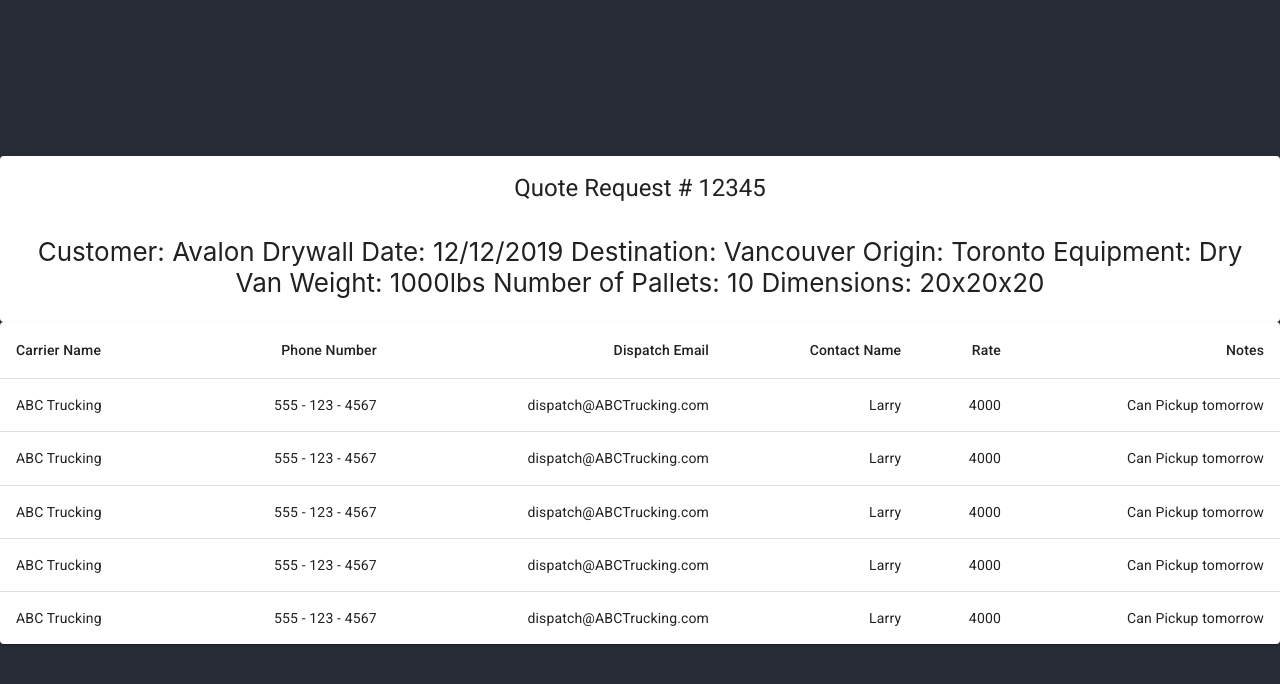
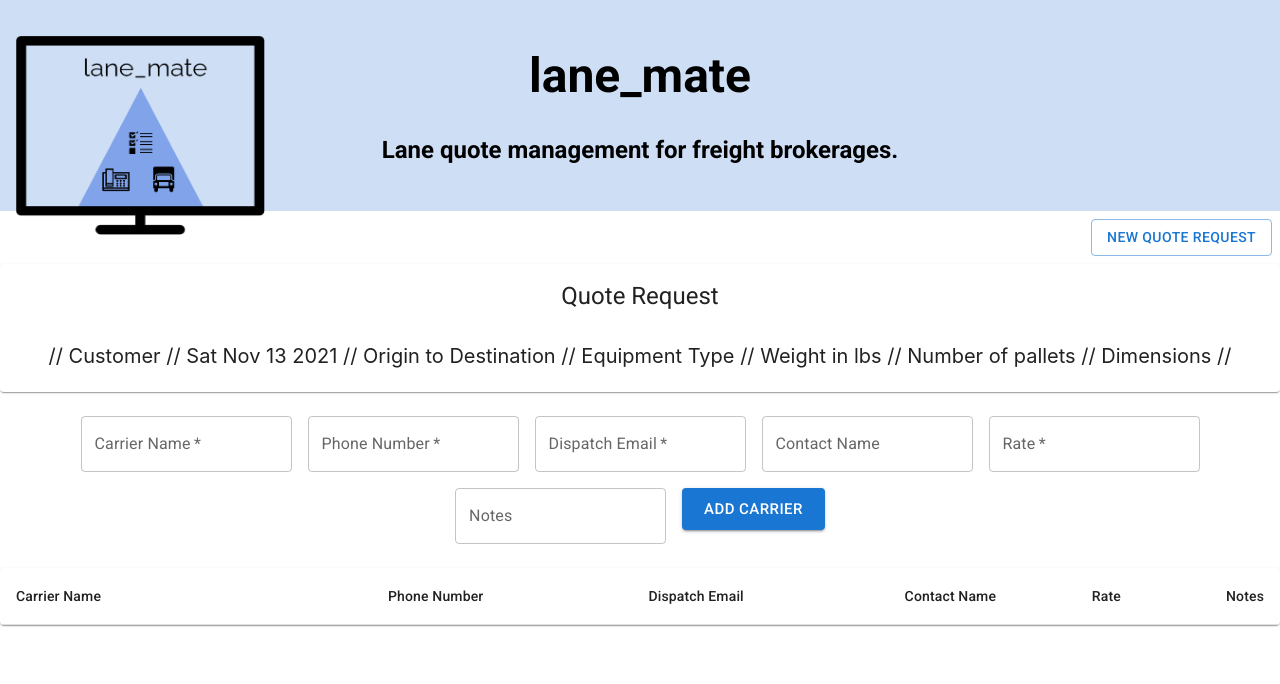
Before and after one commit to LenLeonard/lane_mate, a React (Create React App) app in the folder lane_mate_frontend/: page / in a window 1280 px wide. Shown: the top 684 px of the page. Built offline with nearby package versions, Linux system fonts and the light colour scheme.

Commit message:
updated everything

```diff
--- a/lane_mate_frontend/public/index.html
+++ b/lane_mate_frontend/public/index.html
@@ -28,7 +28,7 @@
       work correctly both with client-side routing and a non-root public URL.
       Learn how to configure a non-root public URL by running `npm run build`.
     -->
-    <title>React App</title>
+    <title>lane_mate</title>
     <meta name="viewport" content="initial-scale=1, width=device-width" />
   </head>
   <body>
--- a/lane_mate_frontend/src/App.css
+++ b/lane_mate_frontend/src/App.css
@@ -3,7 +3,7 @@
 }
 
 .App-header {
-  background-color: #282c34;
+  background-color: #ffffff;
   min-height: 100vh;
   display: flex;
   flex-direction: column;
@@ -12,3 +12,27 @@
   font-size: calc(10px + 2vmin);
   color: white;
 }
+
+.logo {
+  height: 200px;
+  width: 250px;
+}
+.header {
+  text-align: center;
+  padding: 15px 0;
+  background-color: #cedef4;
+  font-weight: bold;
+  color: #000000;
+  position: rela1tive;
+  font-size: 1.5em;
+  font-family: "Roboto", sans-serif;
+}
+.header img {
+  position: absolute;
+  left: 15px;
+  top: 35px;
+}
+
+.laneCardText {
+  font-size: 20px;
+}
--- a/lane_mate_frontend/src/App.js
+++ b/lane_mate_frontend/src/App.js
@@ -1,26 +1,17 @@
 import "./App.css";
 import CarrierTable from "./CarrierTable";
-import QuoteCard from "./QuoteCard";
+
+import Header from "./Header";
+import FormDialog from "./Dialog";
 
 function App() {
-  const quoteObject = {
-    Customer: "Avalon Drywall",
-    quoteDate: "12/12/2019",
-    quoteNumber: "12345",
-    destination: "Vancouver",
-    origin: "Toronto",
-    equipment: "Dry Van",
-    weight: "1000",
-    numberOfPallets: "10",
-    dimensions: "20x20x20",
-  };
-
   return (
     <div className="App">
-      <header className="App-header">
-        <QuoteCard quote={quoteObject} />
-        <CarrierTable />
-      </header>
+      <Header />
+      <FormDialog />
+
+      <p></p>
+      <CarrierTable />
     </div>
   );
 }
--- a/lane_mate_frontend/src/CarrierTable.js
+++ b/lane_mate_frontend/src/CarrierTable.js
@@ -6,6 +6,10 @@ import TableContainer from "@mui/material/TableContainer";
 import TableHead from "@mui/material/TableHead";
 import TableRow from "@mui/material/TableRow";
 import Paper from "@mui/material/Paper";
+import Box from "@mui/material/Box";
+import { TextField } from "@mui/material";
+import Button from "@mui/material/Button";
+import { useState } from "react";
 
 function createData(
   carrierName,
@@ -18,51 +22,108 @@ function createData(
   return { carrierName, phoneNumber, dispatchEmail, contactName, rate, notes };
 }
 
-const rows = [
-  createData(
-    "ABC Trucking",
-    "555 - 123 - 4567",
-    "dispatch@ABCTrucking.com",
-    "Larry",
-    4000,
-    "Can Pickup tomorrow"
-  ),
-  createData(
-    "ABC Trucking",
-    "555 - 123 - 4567",
-    "dispatch@ABCTrucking.com",
-    "Larry",
-    4000,
-    "Can Pickup tomorrow"
-  ),
-  createData(
-    "ABC Trucking",
-    "555 - 123 - 4567",
-    "dispatch@ABCTrucking.com",
-    "Larry",
-    4000,
-    "Can Pickup tomorrow"
-  ),
-  createData(
-    "ABC Trucking",
-    "555 - 123 - 4567",
-    "dispatch@ABCTrucking.com",
-    "Larry",
-    4000,
-    "Can Pickup tomorrow"
-  ),
-  createData(
-    "ABC Trucking",
-    "555 - 123 - 4567",
-    "dispatch@ABCTrucking.com",
-    "Larry",
-    4000,
-    "Can Pickup tomorrow"
-  ),
-];
+const rows = [];
 
 export default function CarrierTable() {
+  const [carrierName, setCarrierName] = useState("");
+  const [phoneNumber, setPhoneNumber] = useState("");
+  const [dispatchEmail, setDispatchEmail] = useState("");
+  const [contactName, setContactName] = useState("");
+  const [rate, setRate] = useState("");
+  const [notes, setNotes] = useState("");
+
+  const handleSubmit = () => {
+    const newEntry = createData(
+      carrierName,
+      phoneNumber,
+      dispatchEmail,
+      contactName,
+      rate,
+      notes
+    );
+    rows.push(newEntry);
+    setCarrierName("");
+    setPhoneNumber("");
+    setDispatchEmail("");
+    setContactName("");
+    setRate("");
+    setNotes("");
+  };
+
   return (
+    <div>
+      <Box
+        component="form"
+        onSubmit={(e) => {
+          e.preventDefault();
+          handleSubmit(e);
+        }}
+        sx={{
+          "& > :not(style)": { m: 1 },
+        }}
+        noValidate
+        autoComplete="off"
+      >
+        <TextField
+          value={carrierName}
+          onChange={(e) => setCarrierName(e.target.value)}
+          label="Carrier Name"
+          variant="outlined"
+          margin="normal"
+          color="secondary"
+          required
+        />
+        <TextField
+          value={phoneNumber}
+          onChange={(e) => setPhoneNumber(e.target.value)}
+          label="Phone Number"
+          variant="outlined"
+          margin="normal"
+          color="secondary"
+          required
+        />
+        <TextField
+          value={dispatchEmail}
+          onChange={(e) => setDispatchEmail(e.target.value)}
+          label="Dispatch Email"
+          variant="outlined"
+          margin="normal"
+          color="secondary"
+          required
+        />
+        <TextField
+          value={contactName}
+          onChange={(e) => setContactName(e.target.value)}
+          label="Contact Name"
+          variant="outlined"
+          margin="normal"
+          color="secondary"
+        />
+        <TextField
+          value={rate}
+          onChange={(e) => setRate(e.target.value)}
+          label="Rate"
+          variant="outlined"
+          margin="normal"
+          color="secondary"
+          required
+        />
+        <TextField
+          value={notes}
+          onChange={(e) => setNotes(e.target.value)}
+          label="Notes"
+          variant="outlined"
+          margin="normal"
+          color="secondary"
+          multilinerows="4"
+        />
+
+        <Button variant="contained" color="primary" type="submit" size="large">
+          Add Carrier
+        </Button>
+      </Box>
+      <p></p>
+      <div>
         <TableContainer component={Paper}>
           <Table sx={{ minWidth: 650 }} aria-label="simple table">
             <TableHead>
@@ -94,5 +155,7 @@ export default function CarrierTable() {
             </TableBody>
           </Table>
         </TableContainer>
+      </div>
+    </div>
   );
 }
--- /dev/null
+++ b/lane_mate_frontend/src/Dialog.js
@@ -0,0 +1,187 @@
+import * as React from "react";
+import Button from "@mui/material/Button";
+import TextField from "@mui/material/TextField";
+import Dialog from "@mui/material/Dialog";
+import DialogActions from "@mui/material/DialogActions";
+import DialogContent from "@mui/material/DialogContent";
+import DialogContentText from "@mui/material/DialogContentText";
+import DialogTitle from "@mui/material/DialogTitle";
+import { useState } from "react";
+import QuoteCard from "./QuoteCard";
+import { CardActions } from "@mui/material";
+
+export default function FormDialog() {
+  const [quoteNumber, setQuoteNumber] = useState(1);
+  const [customerName, setCustomerName] = useState("");
+  const [origin, setOrigin] = useState("");
+  const [destination, setDestination] = useState("");
+  const [equipmentType, setEquipmentType] = useState("");
+  const [weight, setWeight] = useState("");
+  const [numberOfPallets, setNumberOfPallets] = useState("");
+  const [dimensions, setDimensions] = useState("");
+  const quoteDate = new Date().toDateString();
+
+  const [quoteObject, setQuoteObject] = useState({
+    quoteNumber: "",
+    quoteDate: new Date().toDateString(),
+    customerName: "Customer",
+    origin: "Origin",
+    destination: "Destination",
+    equipmentType: "Equipment Type",
+    weight: "Weight in",
+    numberOfPallets: "Number of ",
+    dimensions: "Dimensions",
+  });
+
+  function createQuoteObject(
+    quoteNumber,
+    quoteDate,
+    customerName,
+    origin,
+    destination,
+    equipmentType,
+    weight,
+    numberOfPallets,
+    dimensions
+  ) {
+    return {
+      quoteNumber: "# " + quoteNumber,
+      quoteDate: new Date().toDateString(),
+      customerName: customerName,
+      origin: origin,
+      destination: destination,
+      equipmentType: equipmentType,
+      weight: weight,
+      numberOfPallets: numberOfPallets,
+      dimensions: dimensions,
+    };
+  }
+
+  const [open, setOpen] = React.useState(false);
+
+  const handleClickOpen = () => {
+    setOpen(true);
+  };
+
+  const handleClose = () => {
+    setOpen(false);
+  };
+
+  const handleSubmit = () => {
+    setQuoteNumber(quoteNumber + 1);
+
+    const newQuoteObject = createQuoteObject(
+      quoteNumber,
+      quoteDate,
+      customerName,
+      origin,
+      destination,
+      equipmentType,
+      weight,
+      numberOfPallets,
+      dimensions
+    );
+
+    setQuoteObject(newQuoteObject);
+
+    handleClose();
+  };
+
+  return (
+    <div>
+      <CardActions sx={{ justifyContent: "flex-end" }}>
+        <Button variant="outlined" onClick={handleClickOpen}>
+          New Quote Request
+        </Button>
+      </CardActions>
+
+      <div>
+        <Dialog open={open} onClose={handleClose}>
+          <DialogTitle>Enter Quote Information</DialogTitle>
+          <DialogContent>
+            <DialogContentText>
+              Please enter Customer name, date, destination, orgin, equipment
+              type, weight, number of pallets and dimensions.
+            </DialogContentText>
+            <TextField
+              value={customerName}
+              onChange={(e) => setCustomerName(e.target.value)}
+              autoFocus
+              margin="dense"
+              id="name"
+              label="Customer"
+              type="outline"
+              variant="standard"
+            />
+
+            <TextField
+              value={origin}
+              onChange={(e) => setOrigin(e.target.value)}
+              autoFocus
+              margin="dense"
+              id="name"
+              label="Origin"
+              type="outline"
+              variant="standard"
+            />
+            <TextField
+              value={destination}
+              onChange={(e) => setDestination(e.target.value)}
+              autoFocus
+              margin="dense"
+              id="name"
+              label="Destination"
+              type="outline"
+              variant="standard"
+            />
+            <TextField
+              value={equipmentType}
+              onChange={(e) => setEquipmentType(e.target.value)}
+              autoFocus
+              margin="dense"
+              id="name"
+              label="Equipment Type"
+              type="outline"
+              variant="standard"
+            />
+            <TextField
+              value={numberOfPallets}
+              onChange={(e) => setNumberOfPallets(e.target.value)}
+              autoFocus
+              margin="dense"
+              id="name"
+              label="Number of Pallets"
+              type="outline"
+              variant="standard"
+            />
+            <TextField
+              value={weight}
+              onChange={(e) => setWeight(e.target.value)}
+              autoFocus
+              margin="dense"
+              id="name"
+              label="Weight"
+              type="outline"
+              variant="standard"
+            />
+            <TextField
+              value={dimensions}
+              onChange={(e) => setDimensions(e.target.value)}
+              autoFocus
+              margin="dense"
+              id="name"
+              label="Dimensions"
+              type="outline"
+              variant="standard"
+            />
+          </DialogContent>
+          <DialogActions>
+            <Button onClick={handleClose}>Cancel</Button>
+            <Button onClick={handleSubmit}>Submit</Button>
+          </DialogActions>
+        </Dialog>
+      </div>
+      <QuoteCard quote={quoteObject} />
+    </div>
+  );
+}
--- /dev/null
+++ b/lane_mate_frontend/src/Header.js
@@ -0,0 +1,17 @@
+import React from "react";
+import lanematelogo from "./assets/lanematelogo.png";
+
+export default function Header() {
+  return (
+    <header className="header">
+      <span>
+        <img src={lanematelogo} alt="Lane Mate Logo" className="logo" />
+      </span>
+
+      <span className="header-text">
+        <h1> lane_mate</h1>
+        <h4> Lane quote management for freight brokerages.</h4>
+      </span>
+    </header>
+  );
+}
--- a/lane_mate_frontend/src/QuoteCard.js
+++ b/lane_mate_frontend/src/QuoteCard.js
@@ -3,30 +3,44 @@ import CardContent from "@material-ui/core/CardContent";
 import CardHeader from "@material-ui/core/CardHeader";
 
 export default function QuoteCard(props) {
-  console.log(props);
-  console.log(props.quote.Customer);
-  const customer = props.quote.Customer;
-  const date = props.quote.quoteDate;
+  const customer = props.quote.customerName;
+  const quoteDate = props.quote.quoteDate;
   const quoteNumber = props.quote.quoteNumber;
   const destination = props.quote.destination;
   const origin = props.quote.origin;
-  const equipment = props.quote.equipment;
+  const equipment = props.quote.equipmentType;
   const weight = props.quote.weight;
   const numberOfPallets = props.quote.numberOfPallets;
   const dimensions = props.quote.dimensions;
 
   return (
     <Card>
-      <CardHeader title={"Quote Request # " + quoteNumber} />
+      <CardHeader title={"Quote Request " + quoteNumber} />
       <CardContent>
-        {"Customer: " + customer + " "}
-        {"Date: " + date + " "}
-        {"Destination: " + destination + " "}
-        {"Origin: " + origin + " "}
-        {"Equipment: " + equipment + " "}
-        {"Weight: " + weight + "lbs" + " "}
-        {"Number of Pallets: " + numberOfPallets + " "}
-        {"Dimensions: " + dimensions + " "}
+        <span className="laneCardText" title="Customer">
+          {"// " + customer + " //"}
+        </span>
+        <span className="laneCardText" title="Date of Quote">
+          {" " + quoteDate + " // "}
+        </span>
+        <span className="laneCardText" title="Origin">
+          {" " + origin + " to "}
+        </span>
+        <span className="laneCardText" title="Destination">
+          {" " + destination + " // "}
+        </span>
+        <span className="laneCardText" title="Equipment Type">
+          {" " + equipment + " // "}
+        </span>
+        <span className="laneCardText" title="Weight in Pounds">
+          {" " + weight + " lbs // "}
+        </span>
+        <span className="laneCardText" title="Number of Pallets">
+          {" " + numberOfPallets + " pallets // "}
+        </span>
+        <span className="laneCardText" title="Dimensions">
+          {" " + dimensions + " // "}
+        </span>
       </CardContent>
     </Card>
   );
```
Also changed, not shown: lane_mate_frontend/src/assets/lanematelogo.png (added). Lines whose indentation alone changed are shown as unchanged.
